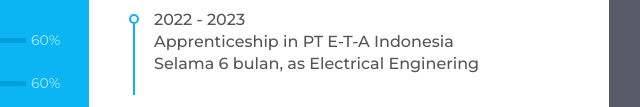
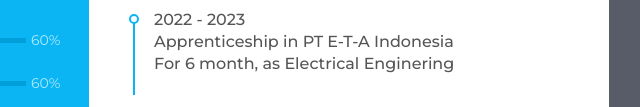
Before and after one commit to dakafy/CV-SHADAKA, a plain HTML site: page index.html in a window 1280 px wide. Shown: the part 845-952 px from the top of the page, 431-1071 px from the left. Drawn offline with Linux system fonts and the light colour scheme.

Commit message:
Update index.html

```diff
--- a/index.html
+++ b/index.html
@@ -206,7 +206,7 @@
                     <div class="date">2022 - 2023</div>
                     <div class="info">
                         <p class="semi-bold">Apprenticeship in PT E-T-A Indonesia</p>
-                        <p class="semi-bold">Selama 6 bulan, as Electrical Enginering</p>
+                        <p class="semi-bold">For 6 month, as Electrical Enginering</p>
                     </div>
                 </li>
                  <div class="title">
```
